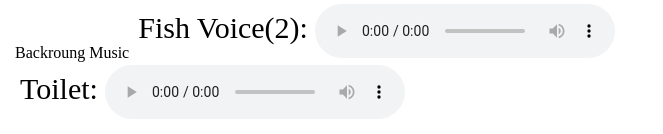
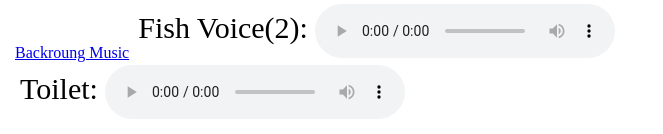
Before and after one commit to glz-diego/CatInTheHat, a plain HTML site: page index.html in a window 1280 px wide. Shown: the part 495-629 px from the top of the page, without its empty margins (0-663 px from the left). Drawn offline with Linux system fonts and the light colour scheme.

Commit message:
Update index.html

```diff
--- a/index.html
+++ b/index.html
@@ -32,7 +32,7 @@
 	<span>Keys: </span><audio src="Keys.mp3" controls></audio><br>
 	<span>Splash: </span><audio src="splash.mp3" controls></audio><br>
 	<span>Fish Voice(1): </span><audio src="fish1.mp3" controls></audio><br>
-	<link href="https://www.youtube.com/watch?v=SIJo7GsHrgI">Backroung Music</link>
+	<a href="https://www.youtube.com/watch?v=SIJo7GsHrgI">Backroung Music</a>
 	<span>Fish Voice(2): </span><audio src="fish2.mp3" controls></audio><br>
 	<span>Toilet: </span><audio src="toilet.mp3" controls></audio><br>
 </body>
```
